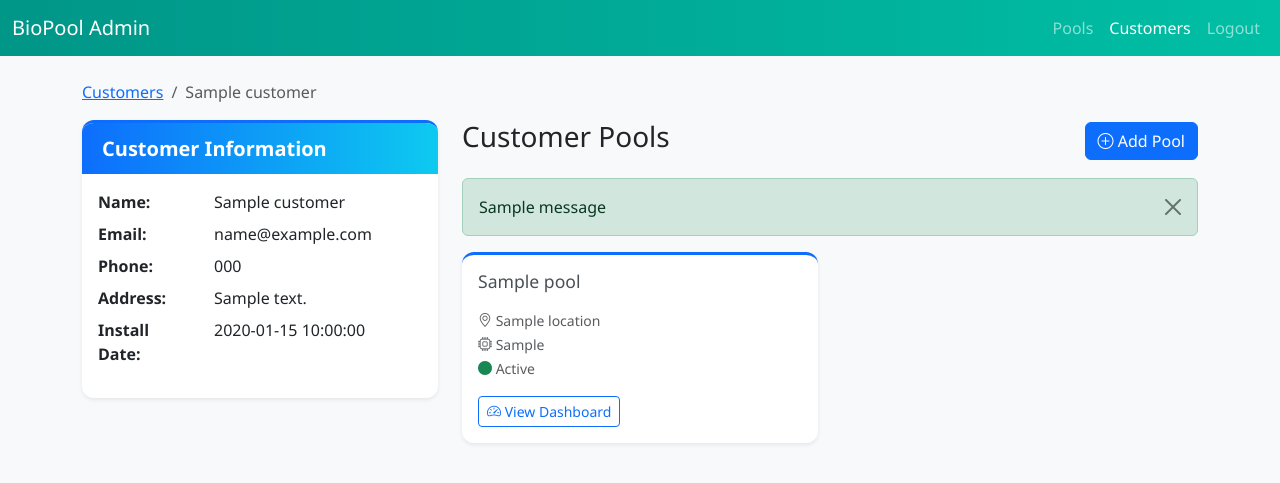
After one commit to AkauntiPBSHK/pool-automation, a Flask app: template frontend/templates/customer_pools.html in a window 1280 px wide. The commit adds this page. Shown: the top 483 px of the page. Run offline with Flask 3, Linux system fonts and the light colour scheme; the template is opened without the code that fills it: most values are stand-ins (such as "Sample title", 1, 10 or a date in 2020); one stand-in notice (Sample message) is shown.

Commit message:
feat: implement role-based authentication and customer management
- Add user roles (admin/customer) to authentication system
- Create customer management interface for admins
- Implement role-based access control for pools
- Add database tables for customers and update schema
- Create admin-only routes for customer management
- Update pools view to show customer info for admins
- Fix authentication issues and update User model
- Add customer creation with temporary passwords
- Enable pool assignment to customers

🤖 Generated with [Claude Code](https://claude.ai/code)

Co-Authored-By: Claude <noreply@anthropic.com>

```diff
--- a/backend/api/app.py
+++ b/backend/api/app.py
@@ -116,13 +116,30 @@ def handle_exception(e, operation_name, log_error=True, reraise=False):
 
     return error_details
 
+# Decorators for role-based access control
+from functools import wraps
+
+def admin_required(f):
+    @wraps(f)
+    @login_required
+    def decorated_function(*args, **kwargs):
+        if not current_user.is_admin():
+            flash("Admin access required", "error")
+            return redirect(url_for('pools'))
+        return f(*args, **kwargs)
+    return decorated_function
+
 # User model for Flask-Login
 class User(UserMixin):
-    def __init__(self, id, email, password_hash, name=None):
+    def __init__(self, id, email, password_hash, name=None, role='customer'):
         self.id = id
         self.email = email
         self.password_hash = password_hash
         self.name = name
+        self.role = role
+
+    def is_admin(self):
+        return self.role == 'admin'
 
 # Create user-related tables
 def create_auth_tables():
@@ -187,7 +204,8 @@ def load_user(user_id):
                     id=user_data['id'],
                     email=user_data['email'],
                     password_hash=user_data['password_hash'],
-                    name=user_data.get('name')
+                    name=user_data.get('name'),
+                    role=user_data.get('role', 'customer')
                 )
     except Exception as e:
         handle_exception(e, "loading user")
@@ -538,7 +556,8 @@ def login():
                         id=user_data['id'],
                         email=user_data['email'],
                         password_hash=user_data['password_hash'],
-                        name=user_data.get('name')
+                        name=user_data.get('name'),
+                        role=user_data.get('role', 'customer')
                     )
                     login_user(user)
                     return redirect(url_for('pools'))
@@ -602,12 +621,181 @@ def logout():
     flash("Logged out successfully", "success")
     return redirect(url_for('login'))
 
+# Customer management routes (admin only)
+@app.route('/customers')
+@admin_required
+def customers():
+    """Show list of all customers."""
+    try:
+        with sqlite3.connect(app.config['DATABASE_PATH']) as conn:
+            conn.row_factory = sqlite3.Row
+            cursor = conn.cursor()
+            cursor.execute("""
+                SELECT c.*, u.email, u.role,
+                       COUNT(p.id) as pool_count
+                FROM customers c
+                JOIN users u ON c.user_id = u.id
+                LEFT JOIN pools p ON c.id = p.customer_id
+                GROUP BY c.id
+                ORDER BY c.created_at DESC
+            """)
+            customers = [dict(row) for row in cursor.fetchall()]
+        return render_template('customers.html', customers=customers)
+    except Exception as e:
+        handle_exception(e, "getting customers")
+        return render_template('customers.html', customers=[])
+
+@app.route('/customers/add', methods=['GET', 'POST'])
+@admin_required
+def add_customer():
+    """Add a new customer."""
+    if request.method == 'POST':
+        # Customer details
+        name = request.form.get('name')
+        email = request.form.get('email')
+        phone = request.form.get('phone')
+        address = request.form.get('address')
+        pool_install_date = request.form.get('pool_install_date')
+
+        # Generate temporary password
+        temp_password = f"BioPool{str(uuid.uuid4())[:8]}"
+
+        try:
+            with sqlite3.connect(app.config['DATABASE_PATH']) as conn:
+                cursor = conn.cursor()
+
+                # Check if email already exists
+                cursor.execute("SELECT id FROM users WHERE email = ?", (email,))
+                if cursor.fetchone():
+                    flash("Email already registered", "error")
+                    return render_template('add_customer.html')
+
+                # Create user account
+                user_id = str(uuid.uuid4())
+                password_hash = generate_password_hash(temp_password)
+
+                cursor.execute("""
+                    INSERT INTO users (id, email, password_hash, name, role)
+                    VALUES (?, ?, ?, ?, 'customer')
+                """, (user_id, email, password_hash, name))
+
+                # Create customer record
+                customer_id = str(uuid.uuid4())
+                cursor.execute("""
+                    INSERT INTO customers (id, user_id, name, phone, address, pool_install_date)
+                    VALUES (?, ?, ?, ?, ?, ?)
+                """, (customer_id, user_id, name, phone, address, pool_install_date))
+
+                conn.commit()
+
+                # TODO: Send email with temporary password
+                flash(f"Customer created successfully. Temporary password: {temp_password}", "success")
+                return redirect(url_for('customers'))
+
+        except Exception as e:
+            handle_exception(e, "creating customer")
+            flash("Error creating customer", "error")
+
+    return render_template('add_customer.html')
+
+@app.route('/customers/<customer_id>/pools', methods=['GET', 'POST'])
+@admin_required
+def manage_customer_pools(customer_id):
+    """Manage pools for a specific customer."""
+    if request.method == 'POST':
+        # Add pool to customer
+        pool_name = request.form.get('pool_name')
+        device_serial = request.form.get('device_serial')
+        location = request.form.get('location')
+
+        try:
+            with sqlite3.connect(app.config['DATABASE_PATH']) as conn:
+                cursor = conn.cursor()
+
+                # Create new pool
+                pool_id = str(uuid.uuid4())
+                cursor.execute("""
+                    INSERT INTO pools (id, customer_id, name, device_serial, location, status)
+                    VALUES (?, ?, ?, ?, ?, 'active')
+                """, (pool_id, customer_id, pool_name, device_serial, location))
+
+                conn.commit()
+                flash("Pool added successfully", "success")
+
+        except Exception as e:
+            handle_exception(e, "adding pool to customer")
+            flash("Error adding pool", "error")
+
+    # Get customer info and pools
+    try:
+        with sqlite3.connect(app.config['DATABASE_PATH']) as conn:
+            conn.row_factory = sqlite3.Row
+            cursor = conn.cursor()
+
+            # Get customer info
+            cursor.execute("""
+                SELECT c.*, u.email
+                FROM customers c
+                JOIN users u ON c.user_id = u.id
+                WHERE c.id = ?
+            """, (customer_id,))
+            customer = dict(cursor.fetchone())
+
+            # Get customer's pools
+            cursor.execute("""
+                SELECT * FROM pools
+                WHERE customer_id = ?
+                ORDER BY created_at DESC
+            """, (customer_id,))
+            pools = [dict(row) for row in cursor.fetchall()]
+
+        return render_template('customer_pools.html', customer=customer, pools=pools)
+
+    except Exception as e:
+        handle_exception(e, "getting customer pools")
+        flash("Error loading customer data", "error")
+        return redirect(url_for('customers'))
+
 @app.route('/pools')
 @login_required
 def pools():
-    """Show list of user's pools."""
-    user_pools = get_user_pools(current_user.id)
-    return render_template('pools.html', pools=user_pools)
+    """Show list of pools based on user role."""
+    if current_user.is_admin():
+        # Admin sees all pools with customer info
+        try:
+            with sqlite3.connect(app.config['DATABASE_PATH']) as conn:
+                conn.row_factory = sqlite3.Row
+                cursor = conn.cursor()
+                cursor.execute("""
+                    SELECT p.*, c.name as customer_name, u.email as customer_email
+                    FROM pools p
+                    LEFT JOIN customers c ON p.customer_id = c.id
+                    LEFT JOIN users u ON c.user_id = u.id
+                    ORDER BY p.created_at DESC
+                """)
+                all_pools = [dict(row) for row in cursor.fetchall()]
+            return render_template('pools.html', pools=all_pools, is_admin=True)
+        except Exception as e:
+            handle_exception(e, "getting all pools")
+            return render_template('pools.html', pools=[], is_admin=True)
+    else:
+        # Customer sees only their pools
+        try:
+            with sqlite3.connect(app.config['DATABASE_PATH']) as conn:
+                conn.row_factory = sqlite3.Row
+                cursor = conn.cursor()
+                cursor.execute("""
+                    SELECT p.*
+                    FROM pools p
+                    JOIN customers c ON p.customer_id = c.id
+                    WHERE c.user_id = ?
+                    ORDER BY p.created_at DESC
+                """, (current_user.id,))
+                user_pools = [dict(row) for row in cursor.fetchall()]
+            return render_template('pools.html', pools=user_pools, is_admin=False)
+        except Exception as e:
+            handle_exception(e, "getting user pools")
+            return render_template('pools.html', pools=[], is_admin=False)
 
 @app.route('/pools/add', methods=['GET', 'POST'])
 @login_required
@@ -666,17 +854,38 @@ def pool_dashboard(pool_id):
     return render_template('index.html', pool=pool)
 
 @app.route('/')
-def index():
+@app.route('/dashboard/<pool_id>')
+def index(pool_id=None):
     """Render the main dashboard page or redirect to login."""
     if not current_user.is_authenticated:
         return redirect(url_for('login'))
 
+    # If pool_id is provided, validate access
+    if pool_id:
+        if current_user.is_admin():
+            # Admin can view any pool
+            pool = get_pool(pool_id)
+        else:
+            # Customer can only view their pools
+            pool = get_pool(pool_id, current_user.id)
+
+        if pool:
+            session['current_pool_id'] = pool_id
+            return render_template('index.html', pool=pool)
+        else:
+            flash("You don't have access to this pool", "error")
+            return redirect(url_for('pools'))
+
     # If user is logged in but no pool is selected, show pool selection
     if not session.get('current_pool_id'):
         return redirect(url_for('pools'))
 
     # Verify user still has access to the selected pool
-    pool = get_pool(session['current_pool_id'], current_user.id)
+    if current_user.is_admin():
+        pool = get_pool(session['current_pool_id'])
+    else:
+        pool = get_pool(session['current_pool_id'], current_user.id)
+
     if not pool:
         del session['current_pool_id']
         return redirect(url_for('pools'))
--- /dev/null
+++ b/frontend/templates/customer_pools.html
@@ -0,0 +1,144 @@
+<!DOCTYPE html>
+<html lang="en">
+<head>
+    <meta charset="UTF-8">
+    <meta name="viewport" content="width=device-width, initial-scale=1.0">
+    <title>Manage Customer Pools - BioPool Admin</title>
+    <link rel="stylesheet" href="https://cdn.jsdelivr.net/npm/bootstrap@5.3.0/dist/css/bootstrap.min.css">
+    <link rel="stylesheet" href="https://cdn.jsdelivr.net/npm/bootstrap-icons@1.10.5/font/bootstrap-icons.css">
+    <link rel="stylesheet" href="{{ url_for('static', filename='css/style.css') }}">
+</head>
+<body>
+    <nav class="navbar navbar-expand-lg navbar-dark" style="background: linear-gradient(90deg, #009688, #00bfa5);">
+        <div class="container-fluid">
+            <a class="navbar-brand" href="{{ url_for('pools') }}">BioPool Admin</a>
+            <div class="navbar-nav ms-auto">
+                <a class="nav-link" href="{{ url_for('pools') }}">Pools</a>
+                <a class="nav-link active" href="{{ url_for('customers') }}">Customers</a>
+                <a class="nav-link" href="{{ url_for('logout') }}">Logout</a>
+            </div>
+        </div>
+    </nav>
+
+    <div class="container mt-4">
+        <nav aria-label="breadcrumb">
+            <ol class="breadcrumb">
+                <li class="breadcrumb-item"><a href="{{ url_for('customers') }}">Customers</a></li>
+                <li class="breadcrumb-item active">{{ customer.name }}</li>
+            </ol>
+        </nav>
+
+        <div class="row">
+            <div class="col-md-4">
+                <div class="card mb-4">
+                    <div class="card-header">
+                        <h5 class="mb-0">Customer Information</h5>
+                    </div>
+                    <div class="card-body">
+                        <dl class="row">
+                            <dt class="col-sm-4">Name:</dt>
+                            <dd class="col-sm-8">{{ customer.name }}</dd>
+
+                            <dt class="col-sm-4">Email:</dt>
+                            <dd class="col-sm-8">{{ customer.email }}</dd>
+
+                            <dt class="col-sm-4">Phone:</dt>
+                            <dd class="col-sm-8">{{ customer.phone or '-' }}</dd>
+
+                            <dt class="col-sm-4">Address:</dt>
+                            <dd class="col-sm-8">{{ customer.address or '-' }}</dd>
+
+                            <dt class="col-sm-4">Install Date:</dt>
+                            <dd class="col-sm-8">{{ customer.pool_install_date or '-' }}</dd>
+                        </dl>
+                    </div>
+                </div>
+            </div>
+
+            <div class="col-md-8">
+                <div class="d-flex justify-content-between align-items-center mb-3">
+                    <h3>Customer Pools</h3>
+                    <button type="button" class="btn btn-primary" data-bs-toggle="modal" data-bs-target="#addPoolModal">
+                        <i class="bi bi-plus-circle"></i> Add Pool
+                    </button>
+                </div>
+
+                {% with messages = get_flashed_messages(with_categories=true) %}
+                    {% if messages %}
+                        {% for category, message in messages %}
+                            <div class="alert alert-{{ 'danger' if category == 'error' else category }} alert-dismissible fade show" role="alert">
+                                {{ message }}
+                                <button type="button" class="btn-close" data-bs-dismiss="alert"></button>
+                            </div>
+                        {% endfor %}
+                    {% endif %}
+                {% endwith %}
+
+                {% if pools %}
+                    <div class="row">
+                        {% for pool in pools %}
+                        <div class="col-md-6 mb-3">
+                            <div class="card">
+                                <div class="card-body">
+                                    <h5 class="card-title">{{ pool.name }}</h5>
+                                    <p class="card-text">
+                                        <small class="text-muted">
+                                            <i class="bi bi-geo-alt"></i> {{ pool.location or 'No location' }}<br>
+                                            <i class="bi bi-cpu"></i> {{ pool.device_serial or 'No device' }}<br>
+                                            <i class="bi bi-circle-fill {{ 'text-success' if pool.status == 'active' else 'text-danger' }}"></i>
+                                            {{ pool.status | capitalize }}
+                                        </small>
+                                    </p>
+                                    <a href="{{ url_for('index', pool_id=pool.id) }}" class="btn btn-sm btn-outline-primary">
+                                        <i class="bi bi-speedometer2"></i> View Dashboard
+                                    </a>
+                                </div>
+                            </div>
+                        </div>
+                        {% endfor %}
+                    </div>
+                {% else %}
+                    <div class="alert alert-info">
+                        <i class="bi bi-info-circle"></i> No pools assigned to this customer yet.
+                    </div>
+                {% endif %}
+            </div>
+        </div>
+    </div>
+
+    <!-- Add Pool Modal -->
+    <div class="modal fade" id="addPoolModal" tabindex="-1">
+        <div class="modal-dialog">
+            <div class="modal-content">
+                <form method="POST" action="{{ url_for('manage_customer_pools', customer_id=customer.id) }}">
+                    <div class="modal-header">
+                        <h5 class="modal-title">Add Pool to Customer</h5>
+                        <button type="button" class="btn-close" data-bs-dismiss="modal"></button>
+                    </div>
+                    <div class="modal-body">
+                        <div class="mb-3">
+                            <label for="pool_name" class="form-label">Pool Name <span class="text-danger">*</span></label>
+                            <input type="text" class="form-control" id="pool_name" name="pool_name" required>
+                        </div>
+                        <div class="mb-3">
+                            <label for="device_serial" class="form-label">Device Serial Number</label>
+                            <input type="text" class="form-control" id="device_serial" name="device_serial">
+                            <small class="text-muted">Enter the serial number of the BioPool device</small>
+                        </div>
+                        <div class="mb-3">
+                            <label for="location" class="form-label">Location</label>
+                            <input type="text" class="form-control" id="location" name="location">
+                        </div>
+                    </div>
+                    <div class="modal-footer">
+                        <button type="button" class="btn btn-secondary" data-bs-dismiss="modal">Cancel</button>
+                        <button type="submit" class="btn btn-primary">Add Pool</button>
+                    </div>
+                </form>
+            </div>
+        </div>
+    </div>
+
+    <script src="https://cdn.jsdelivr.net/npm/bootstrap@5.3.0/dist/js/bootstrap.bundle.min.js"></script>
+</body>
+</html>
```
Also changed, not shown: backend/migrations/versions/002_add_auth_tables.py (added, +107 -0 lines), frontend/templates/add_customer.html (added, +91 -0 lines), frontend/templates/customers.html (added, +95 -0 lines), frontend/templates/pools.html (+25 -6 lines), .claude/settings.local.json.
